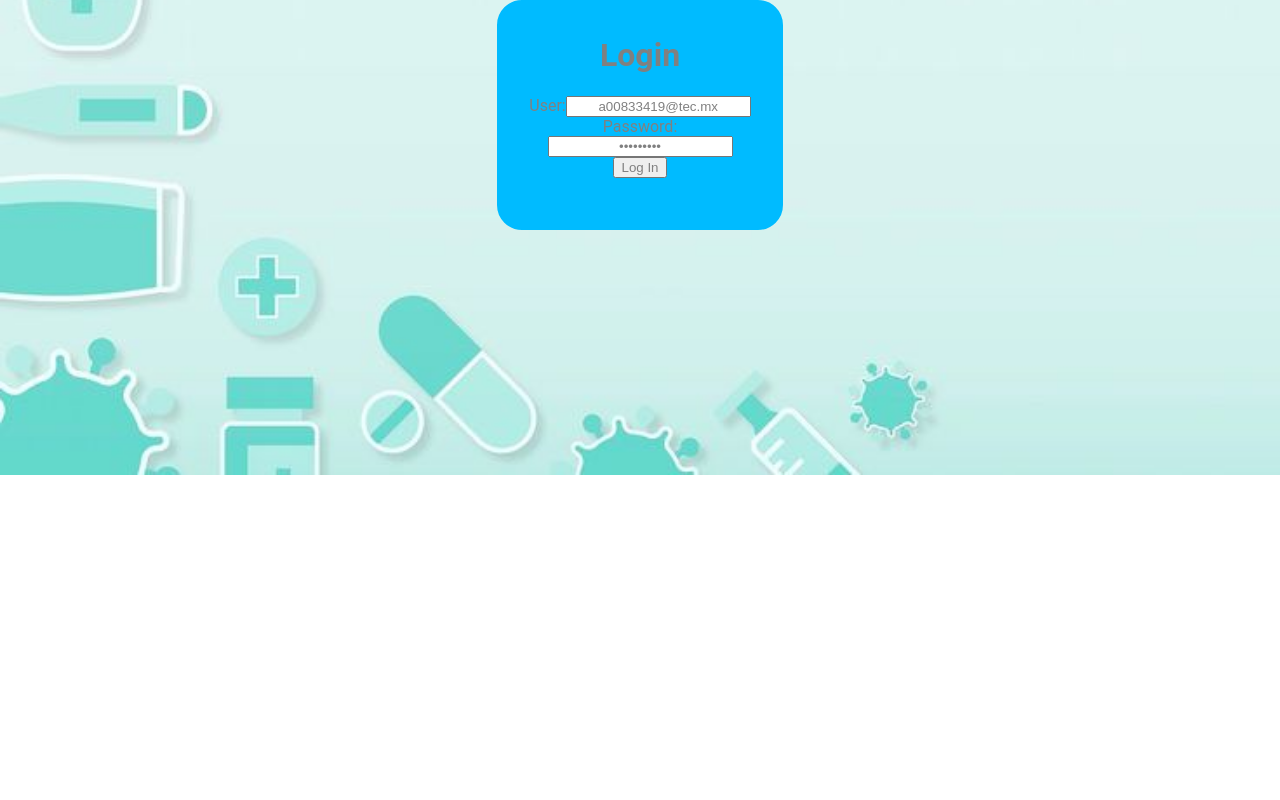
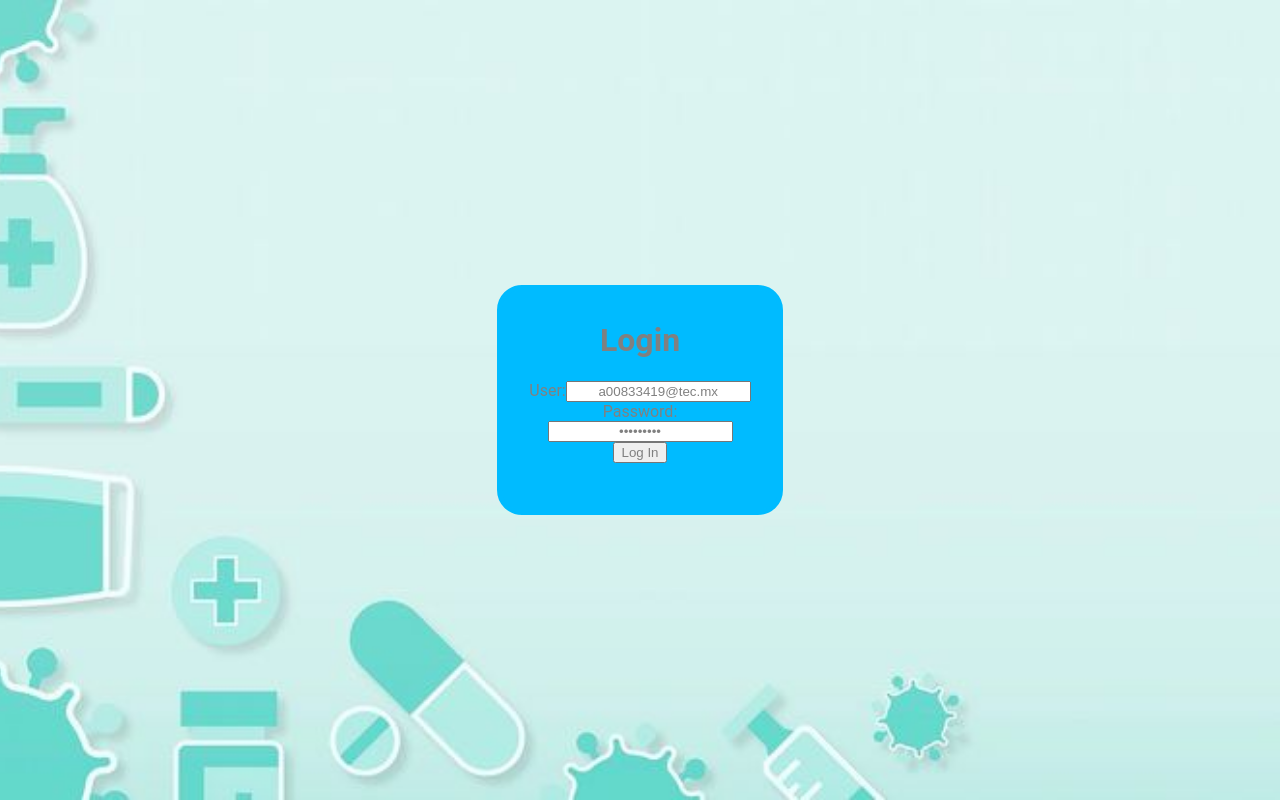
Before and after one commit to Cherry-Ayala/RetoConstruccion, a React (Create React App) app: page / in a window 1280 px wide. Built offline with nearby package versions, Linux system fonts and the light colour scheme.

Commit message:
css fix 13:29

```diff
--- a/src/Componentes/login.css
+++ b/src/Componentes/login.css
@@ -17,13 +17,18 @@
     height: 200px;
     width: 20%;
     padding: 10px;
+    position: absolute;
+    top: 50%;
+    left: 50%;
+    transform: translate(-50%, -50%);
     }
 
 
 
-body {
-  background-image: url(fondo.JPG);
-  font-family: "Roboto", sans-serif;
-  -webkit-font-smoothing: antialiased;
-  -moz-osx-font-smoothing: grayscale;
-}
+    body {
+      background: url(fondo.JPG) no-repeat fixed;
+      background-size: cover;
+      font-family: "Roboto", sans-serif;
+      -webkit-font-smoothing: antialiased;
+      -moz-osx-font-smoothing: grayscale;
+    }
```
